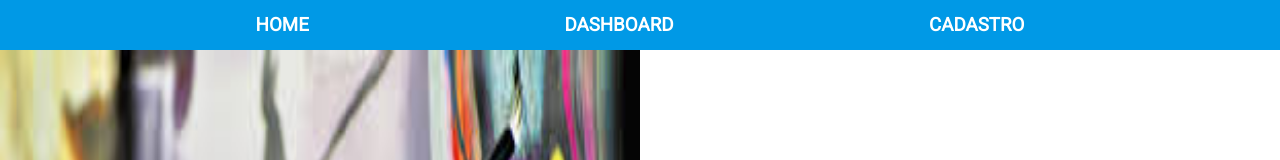
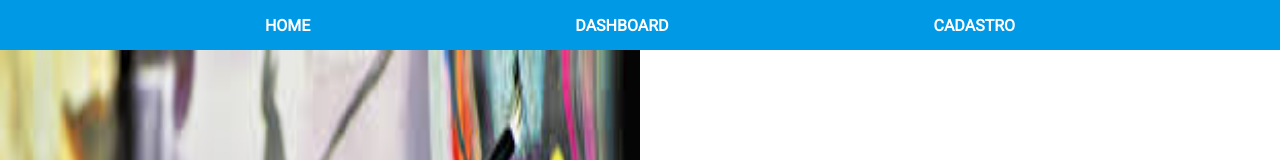
Before and after one commit to GustavoFSProg/cad-users-web, a React (Vite) app: page /register in a window 1280 px wide. Shown: the top 160 px of the page. Built offline with nearby package versions, Linux system fonts and the light colour scheme; a web font is replaced by a local one.

Commit message:
links header

```diff
--- a/src/components/Header/Header.jsx
+++ b/src/components/Header/Header.jsx
@@ -10,7 +10,7 @@ function Header() {
         <Link
           style={{
             textDecoration: 'none',
-            fontSize: '1.17rem',
+            fontSize: '1rem',
             fontFamily: 'Roboto',
             fontWeight: 'bold',
             color: 'white',
@@ -22,7 +22,7 @@ function Header() {
         <Link
           style={{
             textDecoration: 'none',
-            fontSize: '1.17rem',
+            fontSize: '1rem',
             fontFamily: 'Roboto',
             fontWeight: 'bold',
             color: 'white',
@@ -35,7 +35,7 @@ function Header() {
         <Link
           style={{
             textDecoration: 'none',
-            fontSize: '1.17rem',
+            fontSize: '1rem',
             fontFamily: 'Roboto',
             fontWeight: 'bold',
             color: 'white',
--- a/src/components/Menu/menu.jsx
+++ b/src/components/Menu/menu.jsx
@@ -35,7 +35,7 @@ export default function SimpleMenu() {
           <Link
             style={{
               textDecoration: 'none',
-              fontSize: '1.17rem',
+              fontSize: '1rem',
               fontFamily: 'Roboto',
               fontWeight: 'bold',
               color: '#006666',
@@ -49,7 +49,7 @@ export default function SimpleMenu() {
           <Link
             style={{
               textDecoration: 'none',
-              fontSize: '1.17rem',
+              fontSize: '1rem',
               fontFamily: 'Roboto',
               fontWeight: 'bold',
               color: '#006666',
@@ -63,7 +63,7 @@ export default function SimpleMenu() {
           <Link
             style={{
               textDecoration: 'none',
-              fontSize: '1.17rem',
+              fontSize: '1rem',
               fontFamily: 'Roboto',
               fontWeight: 'bold',
               color: '#006666',
```
